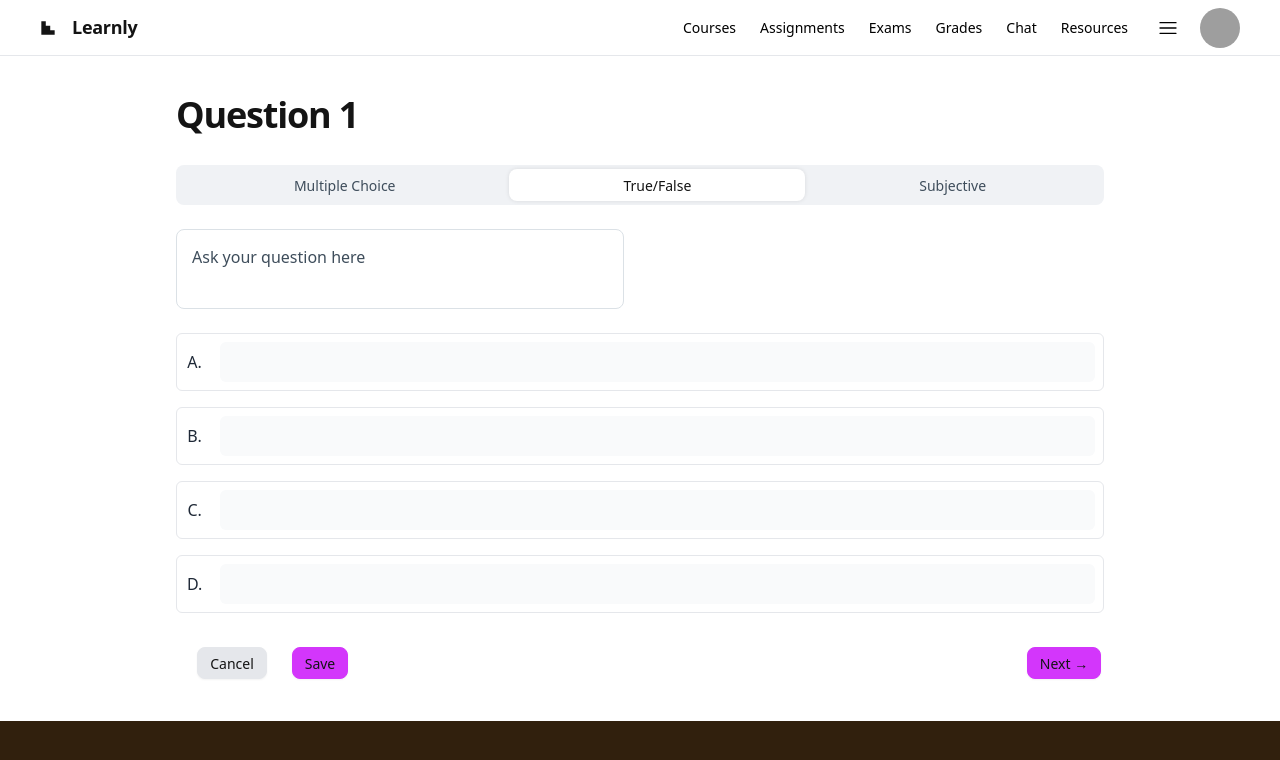
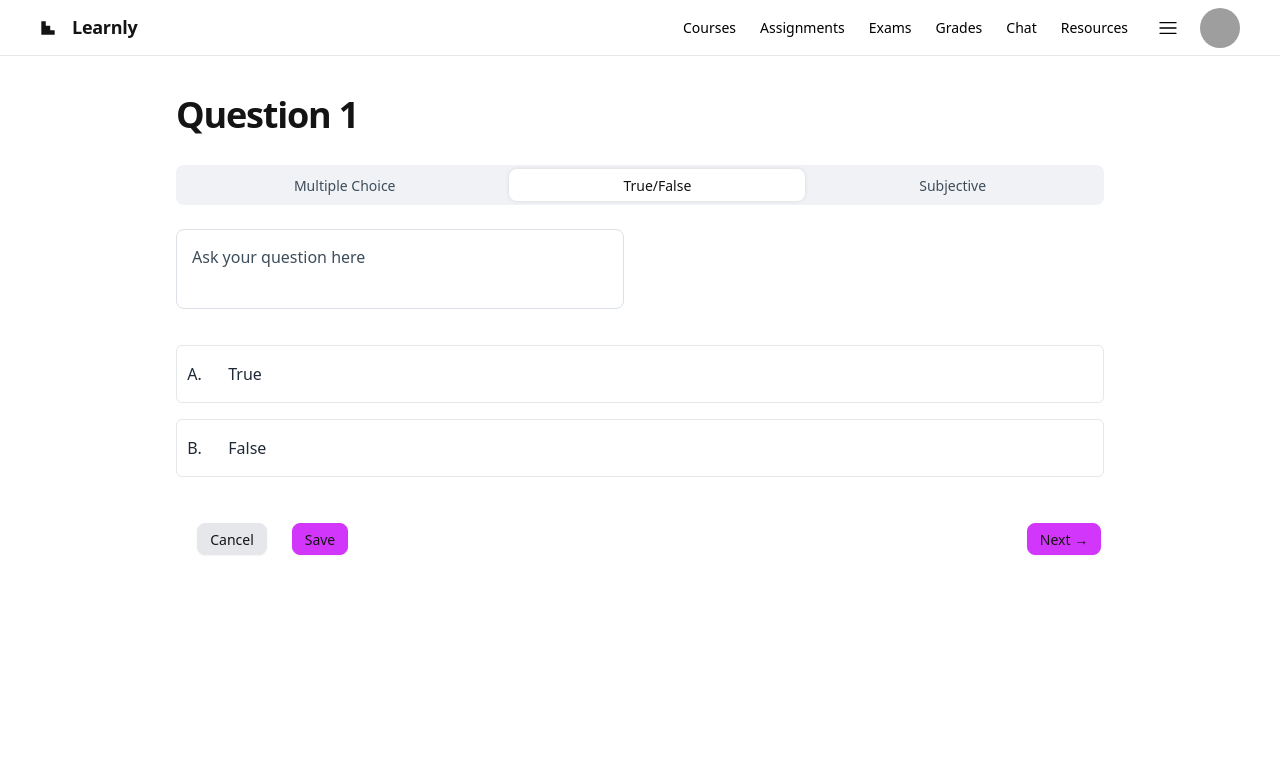
Before and after one commit to KolaAdetola/Learnly, a React (Vite) app in the folder Frontend/: page /exams in a window 1280 px wide. Both pictures are taken after a click on the label "True/False". Shown: the top 760 px of the page. Built offline with nearby package versions, Linux system fonts and the light colour scheme; grey boxes are pictures that could not be loaded.

Commit message:
added true/false section

```diff
--- a/Frontend/src/App.jsx
+++ b/Frontend/src/App.jsx
@@ -6,6 +6,7 @@ import Sendbar from './components/SendBar/Sendbar'
 import { RxHamburgerMenu } from "react-icons/rx";
 import Search from './components/sidebar/Search'
 import Sidebar from './components/sidebar/Sidebar'
+import True  from "./components/True/True";
 import StudentList from './components/sidebar/StudentList'
 import { CiChat2 } from "react-icons/ci";
 import Login from './pages/login/Login'
@@ -25,6 +26,7 @@ function App() {
 
   return (
     <>
+    {/* <True/> */}
     <Layout/>
     {/* <PreExams/> */}
     {/* <Loader/> */}
--- /dev/null
+++ b/Frontend/src/components/True/True.jsx
@@ -0,0 +1,31 @@
+import React from 'react'
+
+const True = () => {
+  return (
+
+          <div className="flex bg-inherit flex-col gap-4 items-center justify-between px-4 py-3">
+            <button className="w-full px-2 py-2 items-center border rounded-md flex flex-row gap-4 active:border-[#d336fb] cursor-pointer ">
+              <div className="text-gray-800 size-5 flex items-center justify-center">
+                A.
+              </div>
+              <div className="flex items-center w-full">
+                <p
+                  className="w-full text-start rounded-md h-10 px-2 py-2 resize-none  text-gray-800 ">True
+                </p>
+              </div>
+            </button>
+            <button className="w-full px-2 py-2 items-center border rounded-md flex flex-row gap-4 active:border-[#d336fb] cursor-pointer ">
+              <div className="text-gray-800 size-5 flex items-center justify-center">
+                B.
+              </div>
+              <div className="flex items-center w-full">
+                <p
+                  className="w-full text-start rounded-md h-10 px-2 py-2 resize-none  text-gray-800 ">False
+                </p>
+              </div>
+            </button>
+          </div>
+  )
+}
+
+export default True
--- a/Frontend/src/pages/Exams/Exam.jsx
+++ b/Frontend/src/pages/Exams/Exam.jsx
@@ -1,42 +1,52 @@
-import React from "react";
+import React, { useState } from "react";
+import True from "../../components/True/True.jsx";
 
 const Exam = () => {
+  const [questionType, setQuestionType] = useState("Multiple Choice"); // State to manage selected question type
+
+  const handleQuestionTypeChange = (type) => {
+    setQuestionType(type); // Set the selected question type
+  };
   return (
-    <div className="layout-container flex h-full grow flex-col bg-white">
+    <div className="layout-container flex h-screen grow flex-col bg-white">
       <div className="px-40 flex flex-1 justify-center py-5 ">
         <div className="layout-content-container flex flex-col max-w-[960px] flex-1">
-
-          <div class="flex flex-wrap justify-between gap-3 p-4">
-            <p class="text-[#141414] text-4xl font-black leading-tight tracking-[-0.033em] min-w-72">
+          <div className="flex flex-wrap justify-between gap-3 p-4">
+            <p className="text-[#141414] text-4xl font-black leading-tight tracking-[-0.033em] min-w-72">
               Question 1
             </p>
           </div>
           <div className="flex  px-4 py-3">
             <div className="flex h-10 flex-1 items-center justify-center rounded-lg bg-[#F0F2F5] p-1">
-              <label class="flex cursor-pointer h-full grow items-center justify-center overflow-hidden rounded-lg px-2 has-[:checked]:bg-[#FFFFFF] has-[:checked]:shadow-[0_0_4px_rgba(0,0,0,0.1)] has-[:checked]:text-[#141414] text-[#3E4D5B] text-sm font-medium leading-normal">
+              <label onClick={() => handleQuestionTypeChange("Multiple Choice")} className="flex cursor-pointer h-full grow items-center justify-center overflow-hidden rounded-lg px-2 has-[:checked]:bg-[#FFFFFF] has-[:checked]:shadow-[0_0_4px_rgba(0,0,0,0.1)] has-[:checked]:text-[#141414] text-[#3E4D5B] text-sm font-medium leading-normal">
                 <span className="truncate">Multiple Choice</span>
                 <input
                   type="radio"
                   name="66354f4c-e297-4067-8497-aead72f0af56"
-                  class="invisible w-0"
+                  className="invisible w-0"
+                  checked={questionType === "Multiple Choice"}
                   value="True/False"
                 />
               </label>
-              <label className="flex cursor-pointer h-full grow items-center justify-center overflow-hidden rounded-lg px-2 has-[:checked]:bg-[#FFFFFF] has-[:checked]:shadow-[0_0_4px_rgba(0,0,0,0.1)] has-[:checked]:text-[#141414] text-[#3E4D5B] text-sm font-medium leading-normal">
+              <label
+               onClick={() => handleQuestionTypeChange("True/False")} className="flex cursor-pointer h-full grow items-center justify-center overflow-hidden rounded-lg px-2 has-[:checked]:bg-[#FFFFFF] has-[:checked]:shadow-[0_0_4px_rgba(0,0,0,0.1)] has-[:checked]:text-[#141414] text-[#3E4D5B] text-sm font-medium leading-normal"
+              >
                 <span className="truncate">True/False</span>
                 <input
                   type="radio"
                   name="66354f4c-e297-4067-8497-aead72f0af56"
-                  class="invisible w-0"
+                  className="invisible w-0"
+                  checked={questionType === "True/False"}
                   value="True/False"
                 />
               </label>
-              <label className="flex cursor-pointer h-full grow items-center justify-center overflow-hidden rounded-lg px-2 has-[:checked]:bg-[#FFFFFF] has-[:checked]:shadow-[0_0_4px_rgba(0,0,0,0.1)] has-[:checked]:text-[#141414] text-[#3E4D5B] text-sm font-medium leading-normal">
+              <label onClick={() => handleQuestionTypeChange("Subjective")} className="flex cursor-pointer h-full grow items-center justify-center overflow-hidden rounded-lg px-2 has-[:checked]:bg-[#FFFFFF] has-[:checked]:shadow-[0_0_4px_rgba(0,0,0,0.1)] has-[:checked]:text-[#141414] text-[#3E4D5B] text-sm font-medium leading-normal">
                 <span className="truncate">Subjective</span>
                 <input
                   type="radio"
                   name="66354f4c-e297-4067-8497-aead72f0af56"
-                  class="invisible w-0"
+                  className="invisible w-0"
+                  checked={questionType === "Subjective"}
                   value="True/False"
                 />
               </label>
@@ -52,11 +62,16 @@ const Exam = () => {
               ></textarea>
             </label>
           </div>
+
+          {questionType === "True/False" && (
+            <div className="px-0 py-3">
+              <True />
+            </div>
+          )}
+          {questionType === "Multiple Choice" && (
             <div className="flex flex-col gap-4 items-center justify-between px-4 py-3">
-            <div className="w-full px-2 py-2 items-center border rounded-md flex flex-row gap-4 ">
-              <div className="text-gray-800 size-5 flex items-center justify-center">
-                A.
-              </div>
+              <div className="w-full px-2 py-2 items-center border rounded-md flex flex-row gap-4">
+                <div className="text-gray-800 size-5 flex items-center justify-center">A.</div>
                 <div className="flex items-center w-full">
                   <textarea
                     type="text"
@@ -64,10 +79,8 @@ const Exam = () => {
                   />
                 </div>
               </div>
-            <div className="w-full px-2 py-2 items-center border rounded-md flex flex-row gap-4 ">
-              <div className="text-gray-800 size-5 flex items-center justify-center">
-                B.
-              </div>
+              <div className="w-full px-2 py-2 items-center border rounded-md flex flex-row gap-4">
+                <div className="text-gray-800 size-5 flex items-center justify-center">B.</div>
                 <div className="flex items-center w-full">
                   <textarea
                     type="text"
@@ -75,10 +88,8 @@ const Exam = () => {
                   />
                 </div>
               </div>
-            <div className="w-full px-2 py-2 items-center border rounded-md flex flex-row gap-4 ">
-              <div className="text-gray-800 size-5 flex items-center justify-center">
-                C.
-              </div>
+              <div className="w-full px-2 py-2 items-center border rounded-md flex flex-row gap-4">
+                <div className="text-gray-800 size-5 flex items-center justify-center">C.</div>
                 <div className="flex items-center w-full">
                   <textarea
                     type="text"
@@ -86,10 +97,8 @@ const Exam = () => {
                   />
                 </div>
               </div>
-            <div className="w-full px-2 py-2 items-center border rounded-md flex flex-row gap-4 ">
-              <div className="text-gray-800 size-5 flex items-center justify-center">
-                D.
-              </div>
+              <div className="w-full px-2 py-2 items-center border rounded-md flex flex-row gap-4">
+                <div className="text-gray-800 size-5 flex items-center justify-center">D.</div>
                 <div className="flex items-center w-full">
                   <textarea
                     type="text"
@@ -98,6 +107,7 @@ const Exam = () => {
                 </div>
               </div>
             </div>
+          )}
           <div className="@container flex flex-wrap justify-between gap-0 px-4 py-3 ">
             <div className="gap-2 px-4 flex flex-wrap justify-start ">
               <div className="flex flex-col items-center gap-2 bg-[#FFFFFF] py-2.5 text-center w-20">
```
Lines whose indentation alone changed are shown as unchanged.
